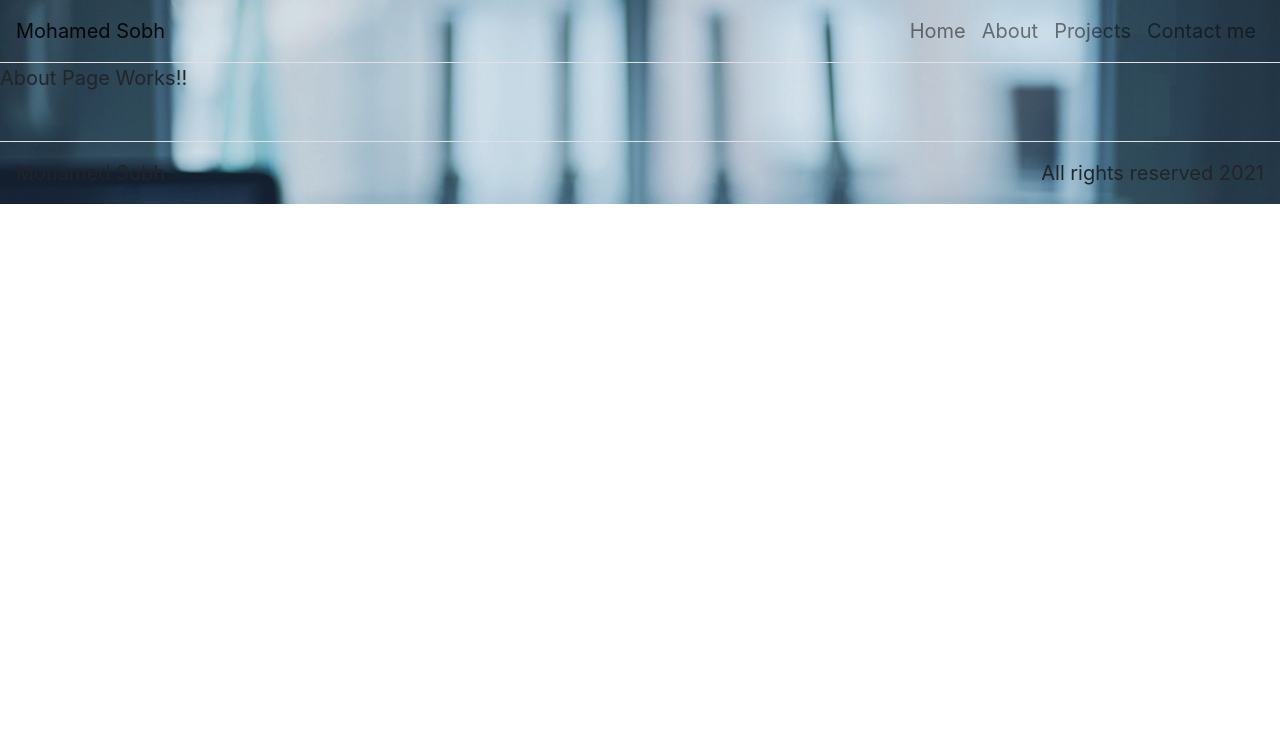
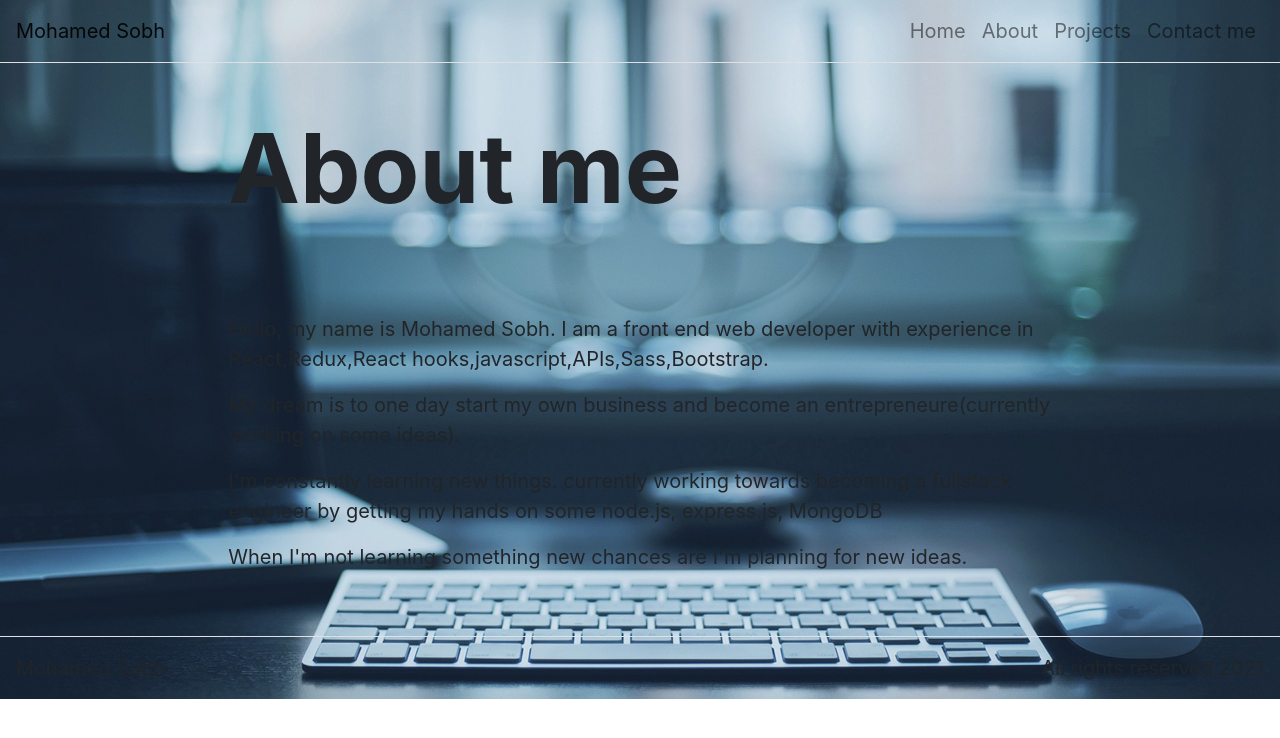
Before and after one commit to M-Sobh/react-portfolio, a React (Create React App) app: page /about in a window 1280 px wide. Shown: the top 738 px of the page. Built offline with nearby package versions, Linux system fonts and the light colour scheme.

Commit message:
about-page

```diff
--- /dev/null
+++ b/src/components/Content.js
@@ -0,0 +1,13 @@
+import React from "react";
+import { Container, Row, Col } from "react-bootstrap";
+
+function Content(props) {
+  return (
+    <Container fluid={true}>
+      <Row className="justify-content-center">
+        <Col md={8}>{props.children}</Col>
+      </Row>
+    </Container>
+  );
+}
+export default Content;
--- a/src/pages/AboutPage.js
+++ b/src/pages/AboutPage.js
@@ -1,7 +1,32 @@
 import React from "react";
+import Hero from "../components/Hero";
+import Content from "../components/Content";
 
 function AboutPage(props) {
-  return <p>About Page Works!!</p>;
+  return (
+    <div>
+      <Hero title={props.title} />
+      <Content>
+        <p>
+          Hello, my name is Mohamed Sobh. I am a front end web developer with
+          experience in React,Redux,React hooks,javascript,APIs,Sass,Bootstrap.
+        </p>
+        <p>
+          My dream is to one day start my own business and become an
+          entrepreneure(currently working on some ideas).
+        </p>
+        <p>
+          I'm constantly learning new things. currently working towards becoming
+          a fullstack engineer by getting my hands on some node.js, express.js,
+          MongoDB
+        </p>
+        <p>
+          When I'm not learning something new chances are I'm planning for new
+          ideas.
+        </p>
+      </Content>
+    </div>
+  );
 }
 
 export default AboutPage;
```
Also changed, not shown: 1 other file (tests, documents, lock files or other folders).
